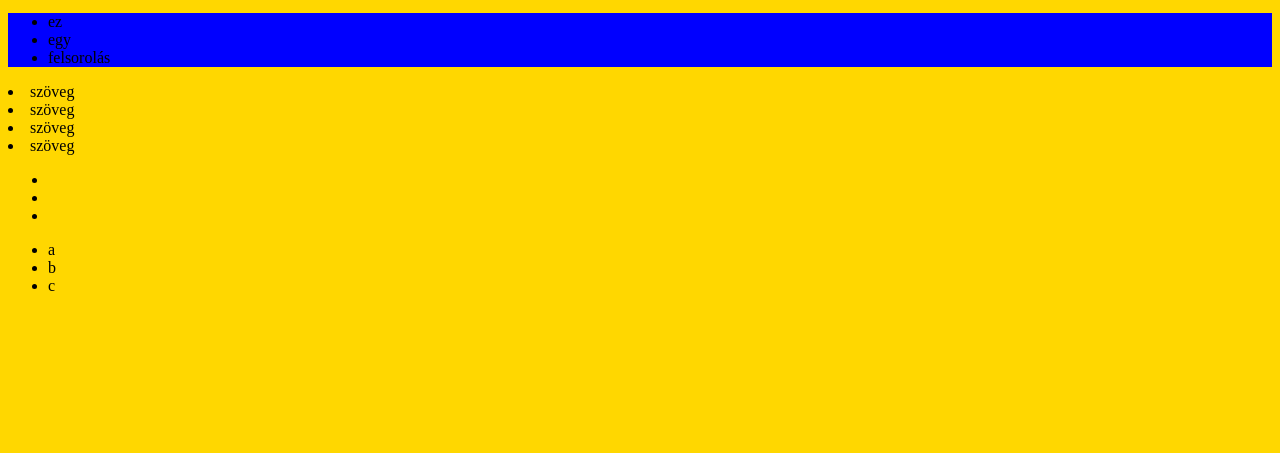
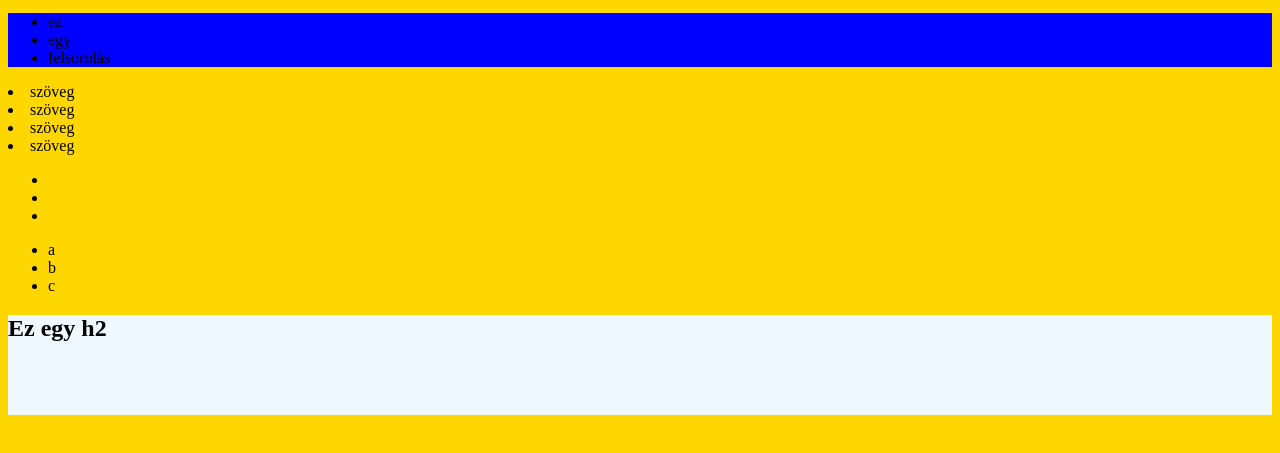
Before and after one commit to CsanyiLevente/proba4, a plain HTML site: page index.html in a window 1280 px wide. Shown: the part 163-616 px from the top of the page. Drawn offline with Linux system fonts and the light colour scheme.

Commit message:
valtozas

```diff
--- a/index.html
+++ b/index.html
@@ -42,5 +42,7 @@
         <li>b</li>
         <li>c</li>
     </ul>
+
+    <h2 id="asd">Ez egy h2</h2>
 </body>
 </html>
--- a/style.css
+++ b/style.css
@@ -38,3 +38,8 @@ body {
     width: 200px;
     box-shadow: 5px 5px 5px 5px gray;
 }
+
+#asd {
+    background-color: aliceblue;
+    height: 100px;
+}
```
